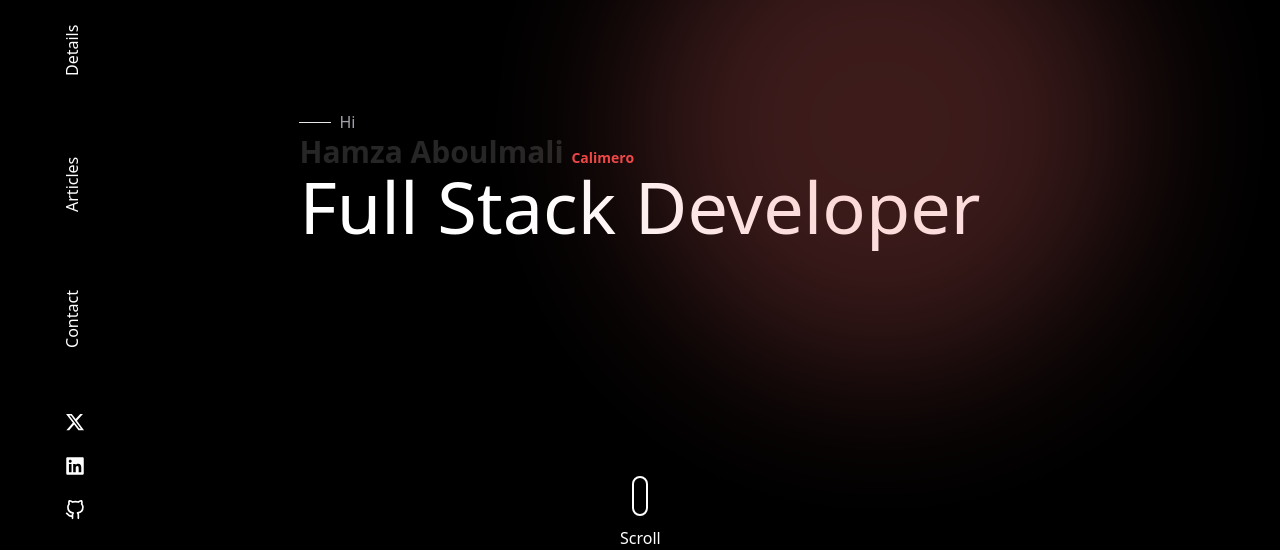
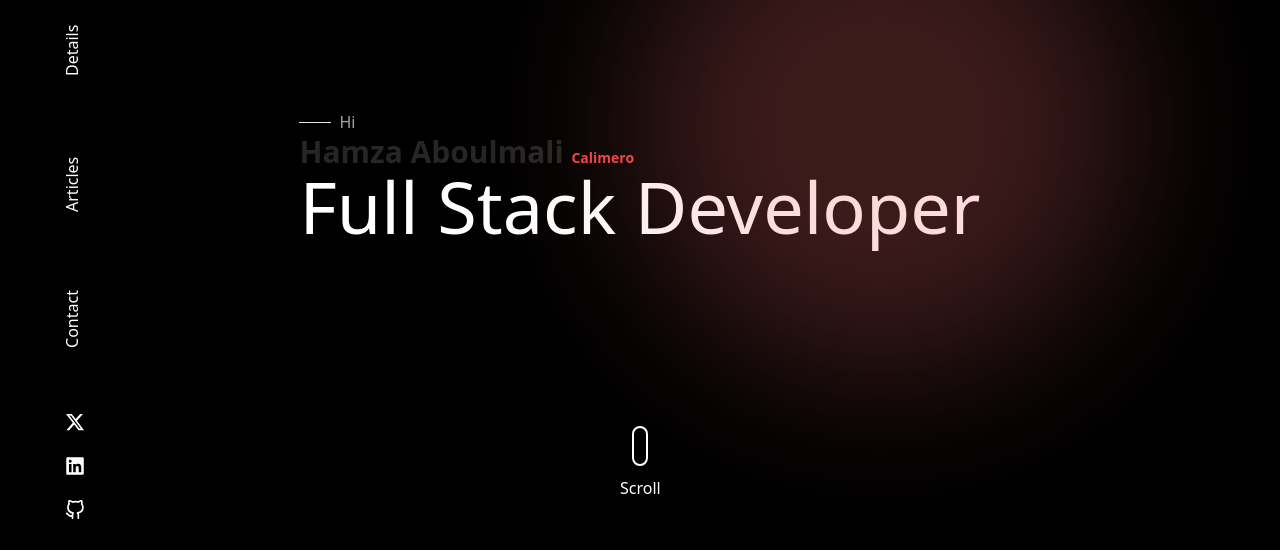
Before and after one commit to Calimero66/portfolio-v2, a React (Vite) app: page / in a window 1280 px wide. Shown: the part 224-774 px from the top of the page. Built offline with nearby package versions, Linux system fonts and the light colour scheme.

Commit message:
last Update

```diff
--- a/src/App.jsx
+++ b/src/App.jsx
@@ -1,15 +1,18 @@
 import NavBar from './components/navbar'
 import Intro from './components/intro'
+
 
 function App() {
 
 
   return (
     <>
-      <div class="flex absolute top-0 -z-10 h-full w-full bg-black min-h-screen ">
-        <div class="absolute bottom-auto left-auto right-0 top-0 h-[500px] w-[500px] -translate-x-[30%] translate-y-[20%] rounded-full bg-[rgba(244,109,109,0.5)] opacity-50 blur-[80px]"></div>
+      <div class="flex absolute top-0 -z-10  w-full bg-black min-h-screen ">
+        <div class="fixed bottom-auto left-auto right-0 top-0 h-[500px] w-[500px] -translate-x-[30%] translate-y-[20%] rounded-full bg-[rgba(244,109,109,0.5)] opacity-50 blur-[80px]"></div>
         <NavBar />
-        <Intro />
+        <div className='mx-auto my-auto'>
+          <Intro />
+        </div>
       </div>
 
 
--- a/src/components/intro.jsx
+++ b/src/components/intro.jsx
@@ -4,8 +4,8 @@ import { aboutMe } from '../data/nav-data';
 const Intro = () => {
     return (
         <>
-            <div className='flex flex-col mx-auto my-auto '>
-                <div className='mx-auto m-10 '>
+            <div className='flex flex-col mx-auto h-screen  '>
+                <div className='mx-auto m-10 my-auto '>
                     <div className='z-20 flex flex-row text-secondary text-zinc-400'>
                         <div className="w-8 border-t border-secondary bottom-[-12px] relative"></div>
                         <span className='ml-2'>Hi</span>
@@ -16,13 +16,16 @@ const Intro = () => {
                     <p className='text-3xl sm:text-4xl md:text-4xl lg:text-5xl xl:text-7xl text-white'>
                         {aboutMe.title}
                     </p>
+                    <div className='border-2 top-[650px] border-[#ffffff] rounded-full h-10 w-4 z-10 absolute left-0 mx-auto right-[0px] before:content before:block before:h-[8px] before:w-[10px] before:bg-white before:rounded-full before:top-[10px] before:animate-scrollDownAnimation'>
+                        <br />
+                        <div className='mt-4 ml-[-14px] text-white'>Scroll</div>
+                    </div>
                 </div>
             </div>
-            {/* <div className='border-2 bottom-[40px] sm:bottom-[40px] md:bottom-[50px] lg:bottom-[60px] border-[#ffffff] rounded-full h-10 w-4 z-10 absolute left-0 mx-auto right-[0px] before:content before:block before:h-[8px] before:w-[10px] before:bg-white before:rounded-full before:top-[10px] before:animate-scrollDownAnimation'>
-                <br />
-                <div className='mt-4 ml-[-14px] text-white'>Scroll</div>
-            </div> */}
+
             {/* <div className=' w-10 h-10 bg-white sm:bg-red-900 md:bg-green-800 lg:bg-orange-500 xl:bg-amber-200'>
+
+                        bottom-[40px] sm:bottom-[40px] md:bottom-[50px] lg:bottom-[60px]
 
             </div> */}
         </>
--- a/src/components/navbar.jsx
+++ b/src/components/navbar.jsx
@@ -42,7 +42,7 @@ const NavBar = () => {
 
     return (
         <>
-            <div className=" absolute flex flex-col text-white pl-3 z-10">
+            <div className="fixed flex flex-col text-white pl-3 z-10 ">
                 <div className='flex'>
                             <img src={logo} alt="Logo" className="fixed cursor-pointer w-24 mt-7 ml-3 " />
 
@@ -121,12 +121,12 @@ const NavBar = () => {
 
                 </aside>
             </div>
-            {!isOpen && (
+            {/* {!isOpen && (
                 <div className='border-2 bottom-[40px] sm:bottom-[40px] md:bottom-[50px] lg:bottom-[60px] border-[#ffffff] rounded-full h-10 w-4 z-10 absolute left-0 mx-auto right-[0px] before:content before:block before:h-[8px] before:w-[10px] before:bg-white before:rounded-full before:top-[10px] before:animate-scrollDownAnimation'>
                     <br />
                     <div className='mt-4 ml-[-14px] text-white'>Scroll</div>
                 </div>
-            )}
+            )} */}
         </>
 
 
```
